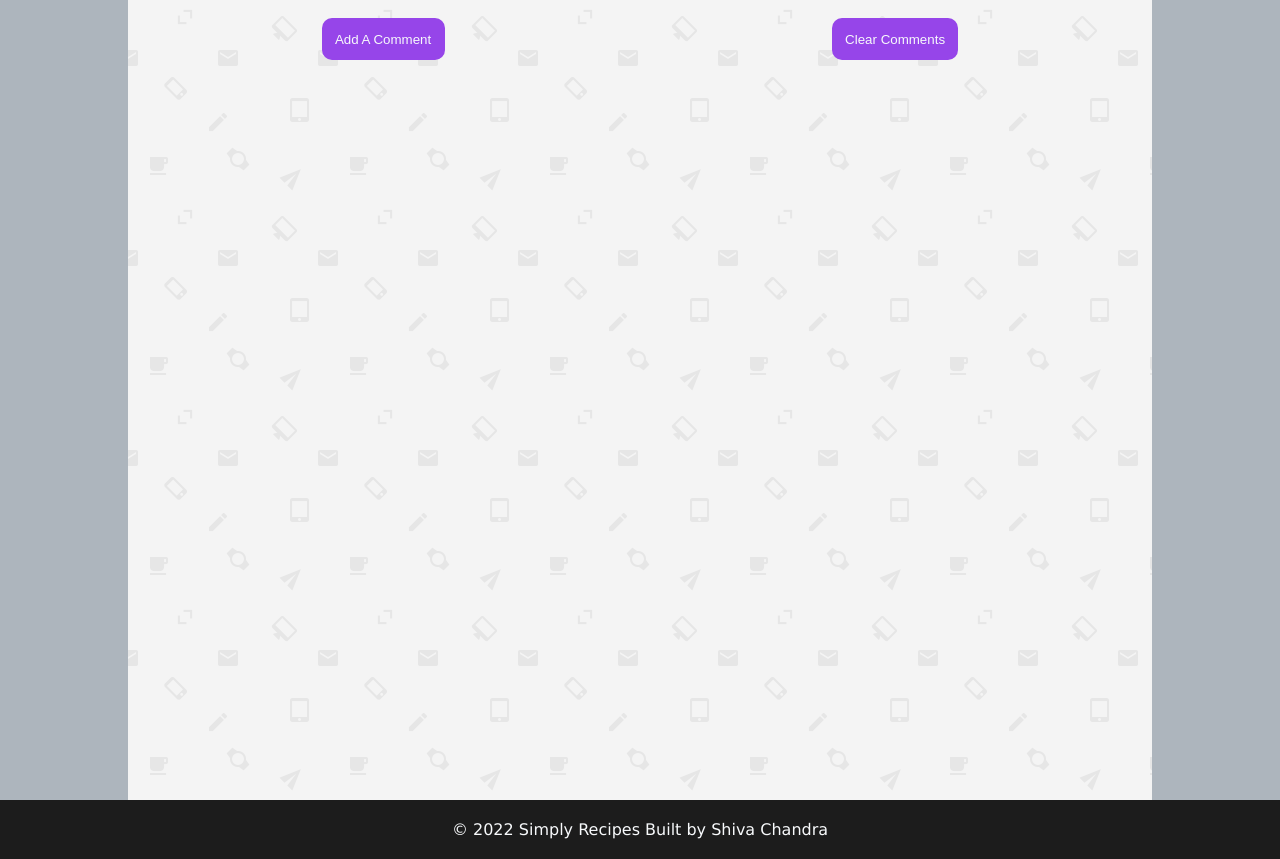
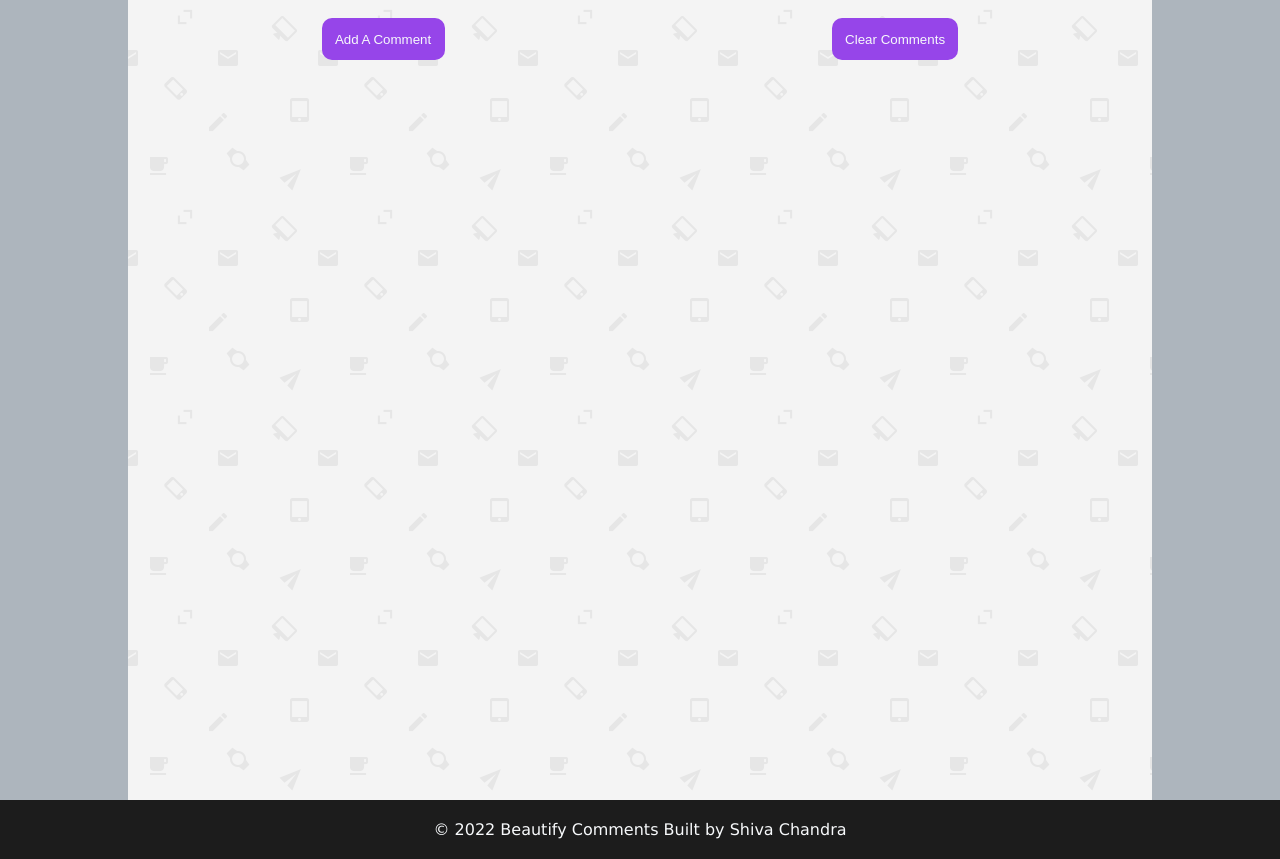
Before and after one commit to shivachandrakante/Js_MajorProject, a plain HTML site: page index.html in a window 1280 px wide. Drawn offline with nearby package versions, Linux system fonts and the light colour scheme.

Commit message:
updated html footer naming

```diff
--- a/index.html
+++ b/index.html
@@ -23,7 +23,7 @@
             </div>
         </div>
         <footer>
-            <p>© 2022 <span>Simply Recipes</span> Built by <span>Shiva Chandra</span></p>
+            <p>© 2022 <span>Beautify Comments</span> Built by <span>Shiva Chandra</span></p>
         </footer>
         <script src="index.js"></script>
     </body>
```
